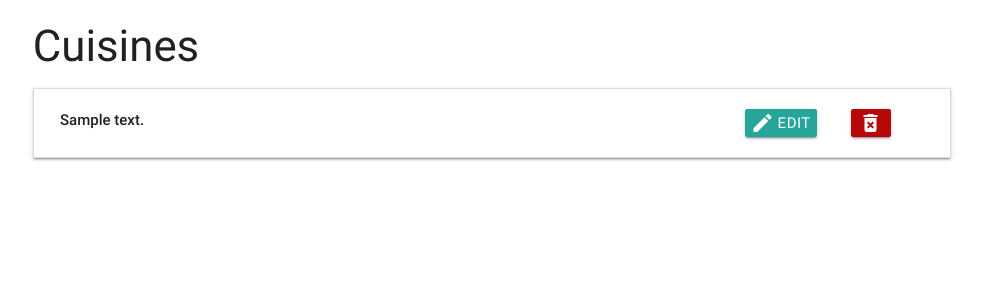
After one commit to nakitamccool/francisillingworth-milestone-project-3, a Flask app: page /get.cuisines in a window 1280 px wide. The commit adds this page. Shown: the top 300 px of the page, without its empty margins (148-1131 px from the left). Run offline with Flask 2, Linux system fonts and the light colour scheme; a database or web service that is not in the repository returns one stand-in record (values such as "Sample title"); some libraries are stand-ins or nearby versions.

Commit message:
added cuisine page

```diff
--- a/app.py
+++ b/app.py
@@ -14,6 +14,16 @@ app.config["MONGO_URI"] = 'mongodb+srv://root:r00tUser@myfirstcluster-aogax.mong
 mongo = PyMongo(app)
 
 @app.route('/')
+
+
+
+
+@app.route('/get.cuisines')
+def get_cuisines():
+    return render_template('cuisines.html', cuisine=mongo.db.cuisine.find())
+
+
+
 
 
 @app.route('/get_recipes')
@@ -63,6 +73,8 @@ def delete_recipe(recipe_id):
 
 
 
+
+
 if __name__ == '__main__':
     app.run(host=os.environ.get('IP'),
             port=int(os.environ.get('PORT')),
--- /dev/null
+++ b/templates/cuisines.html
@@ -0,0 +1,32 @@
+ {% extends 'base.html' %} {% block content %}
+<div class="row">
+
+
+    <h3>Cuisines</h3>
+
+    <ul class="collapsible">
+      {% for cuisine in cuisine %}
+      <li>
+        <div class="collapsible-header">
+          <div class="recipe_header col s9">
+
+            <strong>{{cuisine.cuisine_type}}</strong>
+          </div>
+          <div class="deleteEdit col s3">
+            <a href="" class="waves-effect waves-light btn btn_edit"><i class="material-icons left">edit</i>Edit</a>
+            <a href="" class="waves-effect waves-light btn btn_delete"><i class="material-icons deleteIcon">delete_forever</i></a>
+          </div>
+        </div>
+
+</li>
+{% endfor %}
+</ul>
+</div>
+
+
+
+
+
+
+
+{% endblock %}
```
Also changed, not shown: .c9/metadata/environment/app.py (+1 -1 lines), .c9/metadata/environment/templates/base.html (+1 -1 lines), .c9/metadata/environment/templates/cuisines.html (added, +1 -0 lines), .c9/metadata/environment/templates/editrecipe.html (+1 -1 lines), .c9/metadata/environment/templates/recipes.html (+1 -1 lines), .c9/metadata/environment/static/css/style.css, 4 other files.
